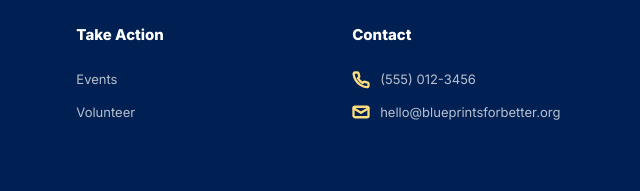
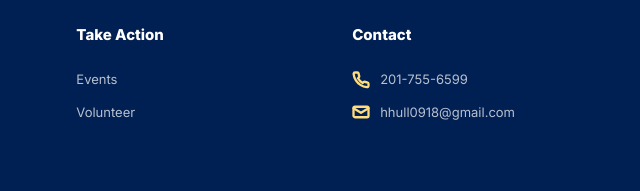
Before and after one commit to dmgthub12/Blueprints-for-Better, a website: page register.html in a window 1280 px wide. Shown: the part 1805-1996 px from the top of the page, 640-1280 px from the left. Drawn offline with Linux system fonts and the light colour scheme.

Commit message:
Update register.html

```diff
--- a/register.html
+++ b/register.html
@@ -164,14 +164,14 @@
           <svg class="footer-icon" width="18" height="18" aria-hidden="true" viewBox="0 0 24 24">
             <path d="M22 16.9v2.7a2 2 0 0 1-2.2 2 19.8 19.8 0 0 1-8.6-3.1 19.4 19.4 0 0 1-6-6A19.8 19.8 0 0 1 2.1 3.8 2 2 0 0 1 4.1 2h2.8a2 2 0 0 1 2 1.7c.1 1 .4 1.9.7 2.8a2 2 0 0 1-.5 2.1L8 9.7a16 16 0 0 0 6.3 6.3l1.1-1.1a2 2 0 0 1 2.1-.5c.9.3 1.8.6 2.8.7a2 2 0 0 1 1.7 1.8Z" />
           </svg>
-          <span>(555) 012-3456</span>
+          <span>201-755-6599</span>
         </p>
         <p class="footer-contact-line">
           <svg class="footer-icon" width="18" height="18" aria-hidden="true" viewBox="0 0 24 24">
             <path d="M4 5h16a2 2 0 0 1 2 2v10a2 2 0 0 1-2 2H4a2 2 0 0 1-2-2V7a2 2 0 0 1 2-2Z" />
             <path d="m22 7-10 6L2 7" />
           </svg>
-          <span>hello@blueprintsforbetter.org</span>
+          <span>hhull0918@gmail.com</span>
         </p>
       </div>
     </footer>
```
